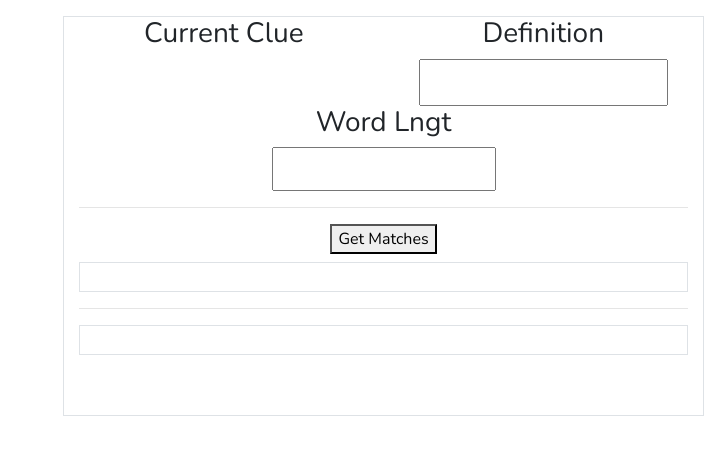
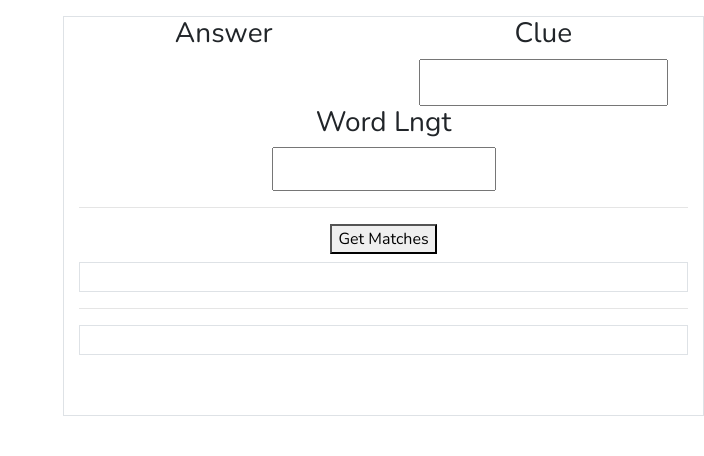
Before and after one commit to johnrearden/crossword, a Django app: page /builder/grid_editor/ in a window 1280 px wide. Shown: the part 64-520 px from the top of the page, without its empty margins (576-1280 px from the left). Run offline with Django 3.2, Linux system fonts and the light colour scheme; the visitor is signed in with stand-in values (Sample User, id 1); data that the repository does not hold is empty; a map, chart or similar area stays blank; some libraries are stand-ins or nearby versions.

Commit message:
Cosmetic change to css to test deployed static file handling

```diff
--- a/builder/static/css/grid_editor.css
+++ b/builder/static/css/grid_editor.css
@@ -68,7 +68,7 @@ body {
 
 .highlighted-cell {
     box-sizing: border-box;
-    border : 3px solid red;
+    border : 2px solid blue;
 }
 
 .highlighted-clue {
@@ -91,7 +91,7 @@ body {
     overflow: auto;
 }
 
-#def-input {
+.def-input {
     font-size: 18px;
 }
 
--- a/builder/templates/builder/grid_editor.html
+++ b/builder/templates/builder/grid_editor.html
@@ -14,11 +14,11 @@
         <div class="col border text-center">
             <div class="row">
                 <div class="col">
-                    <h3>Current Clue</h3>
+                    <h3>Answer</h3>
                     <div id="current-clue-div"></div>
                 </div>
                 <div class="col">
-                    <h3>Definition</h3>
+                    <h3>Clue</h3>
                     <div id="current-definition-div">
                         <input type="text" class="p-2 def-input" id="def-input">
                     </div>
```
